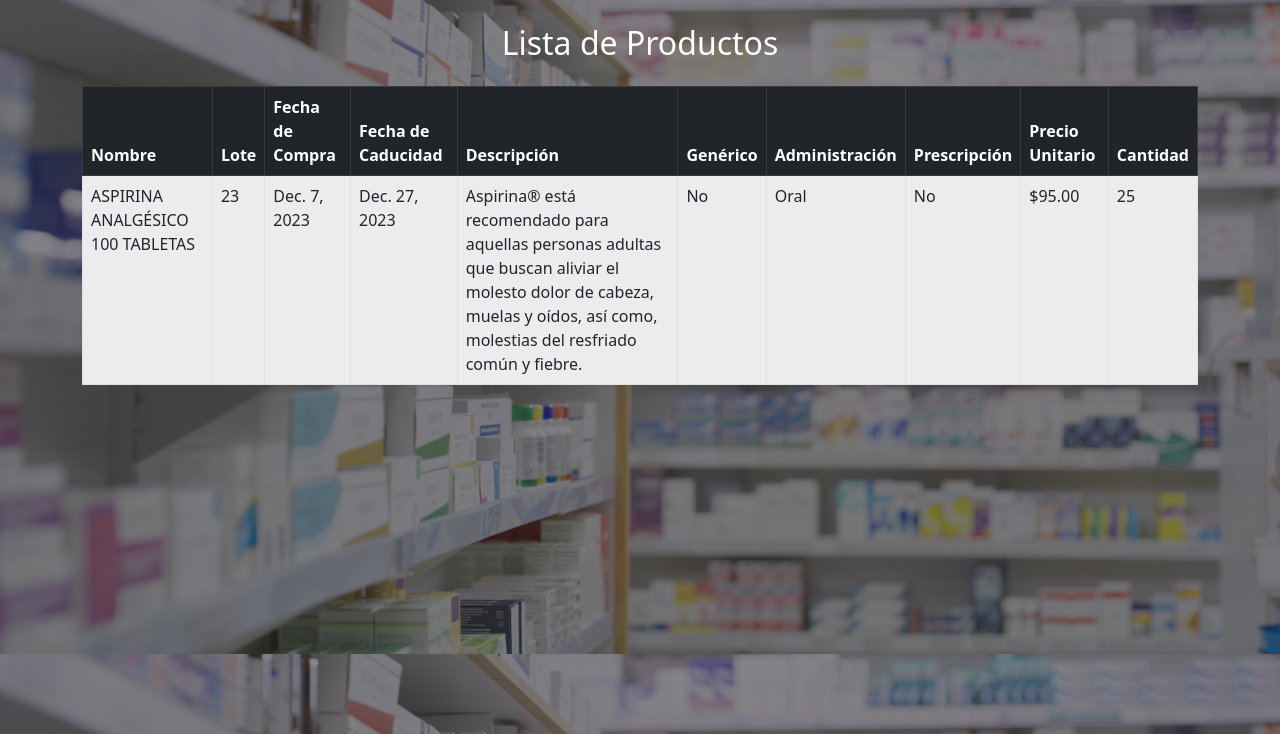
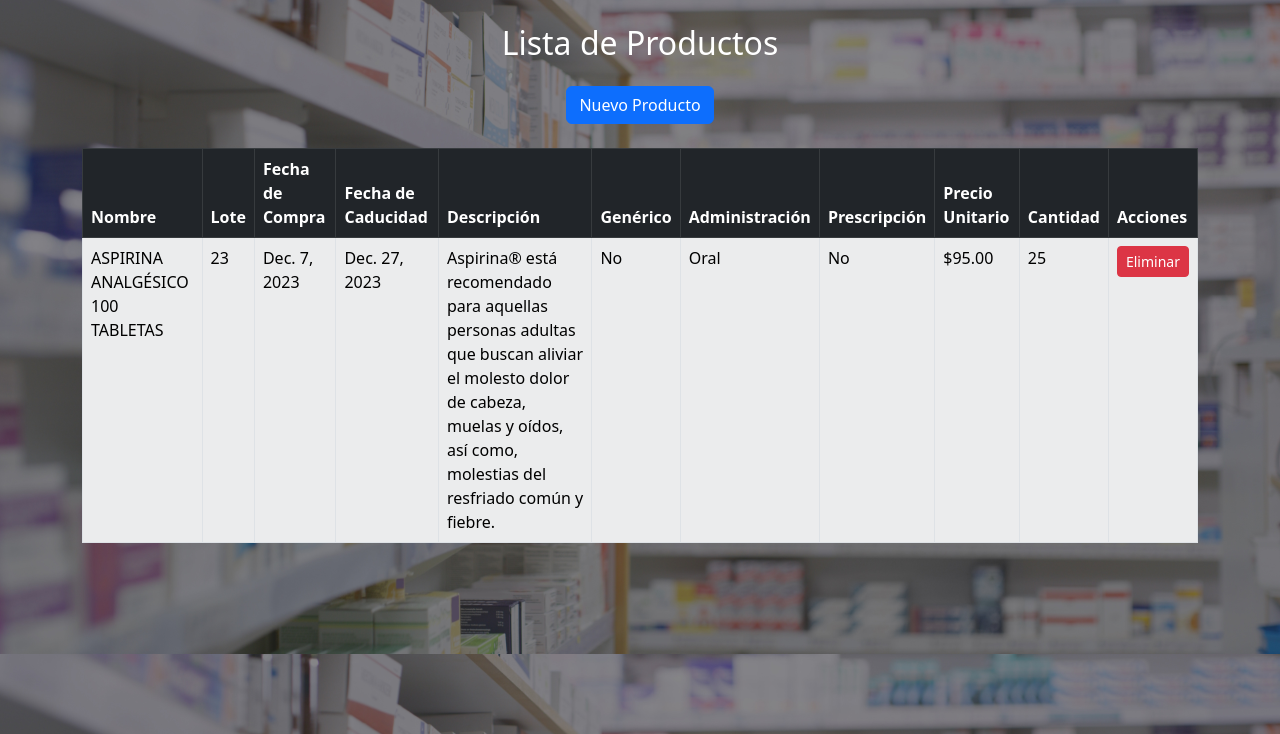
Before and after one commit to MomokameoM/davesPharmF, a Django app: page /products/ in a window 1280 px wide. Shown: the part 66-800 px from the top of the page. Run offline with Django 4.2, Linux system fonts and the light colour scheme; a user stored in the database is signed in; data comes from the database, SQL or seed files in the repository; both versions use the stored data as it was after the commit.

Commit message:
products updated

```diff
--- a/djangocrud/urls.py
+++ b/djangocrud/urls.py
@@ -24,7 +24,6 @@ urlpatterns = [
     path("logout/", views.signout, name="logout"),
     path("signin/", views.signin, name="signin"),
     path("products/", views.get_products, name="products"),
-    path("products/generic/false", views.get_products_no_generics, name="products"),
     path("products/create/", views.create_product, name="create_product"),
     path("products/generic/true", views.get_products_generics, name="products_generic"),
     path("products/delete/<int:product_id>/", views.delete_product, name="delete_product"),
--- a/drug_store/templates/products.html
+++ b/drug_store/templates/products.html
@@ -3,6 +3,12 @@
 {% block content %}
   <div class="container mt-4">
     <h2 class="text-center mb-4 text-white">Lista de Productos</h2>
+
+    <!-- Botón para crear un nuevo producto -->
+    <div class="text-center mb-4">
+      <a href="{% url 'create_product' %}" class="btn btn-primary">Nuevo Producto</a>
+    </div>
+
     <div class="table-responsive">
       <table class="table table-bordered table-striped bg-light text-light">
         <thead class="table-dark">
@@ -17,21 +23,29 @@
             <th>Prescripción</th>
             <th>Precio Unitario</th>
             <th>Cantidad</th>
+            <th>Acciones</th> <!-- Nueva columna para acciones -->
           </tr>
         </thead>
         <tbody>
           {% for product in products %}
             <tr>
-              <td>{{ product.name }}</td>
-              <td>{{ product.lot }}</td>
-              <td>{{ product.purchase_date }}</td>
-              <td>{{ product.expiration_date }}</td>
-              <td>{{ product.description }}</td>
-              <td>{% if product.generic %} Sí {% else %} No {% endif %}</td>
-              <td>{{ product.get_administration_display }}</td>
-              <td>{% if product.prescription %} Sí {% else %} No {% endif %}</td>
-              <td>${{ product.unit_price }}</td>
-              <td>{{ product.stock }}</td>
+              <td class="text-black">{{ product.name }}</td>
+              <td class="text-black">{{ product.lot }}</td>
+              <td class="text-black">{{ product.purchase_date }}</td>
+              <td class="text-black">{{ product.expiration_date }}</td>
+              <td class="text-black">{{ product.description }}</td>
+              <td class="text-black">{% if product.generic %} Sí {% else %} No {% endif %}</td>
+              <td class="text-black">{{ product.get_administration_display }}</td>
+              <td class="text-black">{% if product.prescription %} Sí {% else %} No {% endif %}</td>
+              <td class="text-black">${{ product.unit_price }}</td>
+              <td class="text-black">{{ product.stock }}</td>
+              <td>
+                <!-- Agrega un formulario para enviar la solicitud de eliminación -->
+                <form method="post" action="{% url 'delete_product' product.id %}">
+                  {% csrf_token %}
+                  <button type="submit" class="btn btn-danger btn-sm">Eliminar</button>
+                </form>
+              </td>
             </tr>
           {% endfor %}
         </tbody>
```
Also changed, not shown: db.sqlite3.
